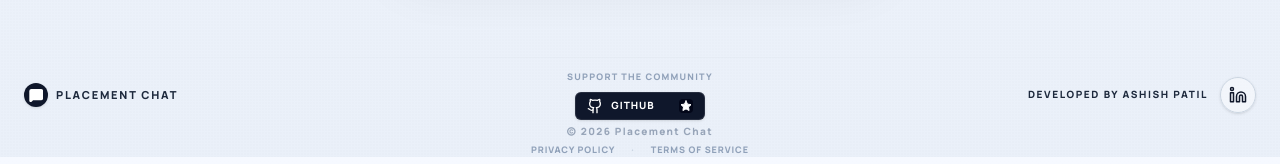
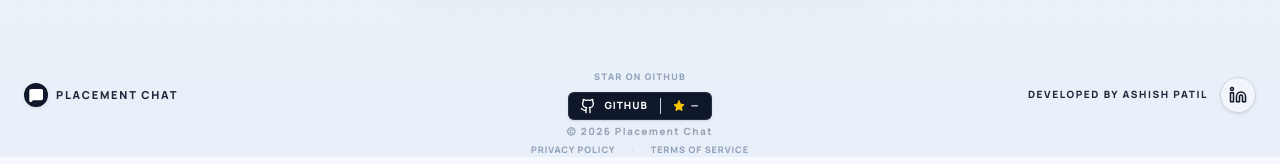
Before and after one commit to ashp15205/Placement-Chat, a Next.js app: page /login in a window 1280 px wide. Shown: the part 643-807 px from the top of the page. Built offline with nearby package versions, Linux system fonts and the light colour scheme; no server answers.

Commit message:
Finalized GitHub stars badge with 1-hour caching and premium split-box UI

```diff
--- a/components/site-chrome.tsx
+++ b/components/site-chrome.tsx
@@ -255,14 +255,30 @@ export function Footer() {
   const [stars, setStars] = useState<number | null>(null);
 
   useEffect(() => {
+    // Check localStorage cache first
+    const cached = localStorage.getItem("gh_stars");
+    const cachedAt = localStorage.getItem("gh_stars_at");
+    const oneHour = 60 * 60 * 1000;
+
+    if (cached && cachedAt && Date.now() - Number(cachedAt) < oneHour) {
+      setStars(Number(cached));
+      return;
+    }
+
+    // Fetch fresh
     fetch("https://api.github.com/repos/ashp15205/Placement-Chat")
       .then((res) => res.json())
       .then((data) => {
         if (data.stargazers_count !== undefined) {
           setStars(data.stargazers_count);
+          localStorage.setItem("gh_stars", String(data.stargazers_count));
+          localStorage.setItem("gh_stars_at", String(Date.now()));
         }
       })
-      .catch(() => { });
+      .catch(() => {
+        // Use cached even if expired on failure
+        if (cached) setStars(Number(cached));
+      });
   }, []);
 
   return (
@@ -291,18 +307,16 @@ export function Footer() {
               className="group flex flex-col items-center gap-2 transition-all hover:scale-105 active:scale-95"
             >
               <span className="text-[9px] font-black uppercase tracking-[0.14em] text-slate-400 group-hover:text-slate-800 transition-colors">
-                Support the Community
+                Star on GitHub
               </span>
               <div className="flex h-7 items-center overflow-hidden rounded-[6px] bg-slate-900 px-3 text-[10px] font-black uppercase tracking-widest text-white shadow-sm ring-1 ring-inset ring-white/10 group-hover:bg-black transition-colors">
-                <div className="mr-3 flex items-center gap-2 pr-1">
+                <div className="mr-3 flex items-center gap-2 border-r border-white/10 pr-3">
                   <GithubIcon className="h-4 w-4" />
-                  <span>Github</span>
+                  <span>GitHub</span>
                 </div>
-                <div className="flex items-center gap-2">
-                  <span>{stars}</span>
-                  <div className="flex h-3.5 w-3.5 items-center justify-center rounded-sm bg-slate-950 p-[1px] transition-transform group-hover:scale-110">
-                    <StarIcon className="h-full w-full fill-white" />
-                  </div>
+                <div className="flex items-center gap-1.5 pl-0">
+                  <StarIcon className="h-3 w-3 fill-yellow-400 text-yellow-400" />
+                  <span>{stars !== null ? stars : "—"}</span>
                 </div>
               </div>
             </a>
```
